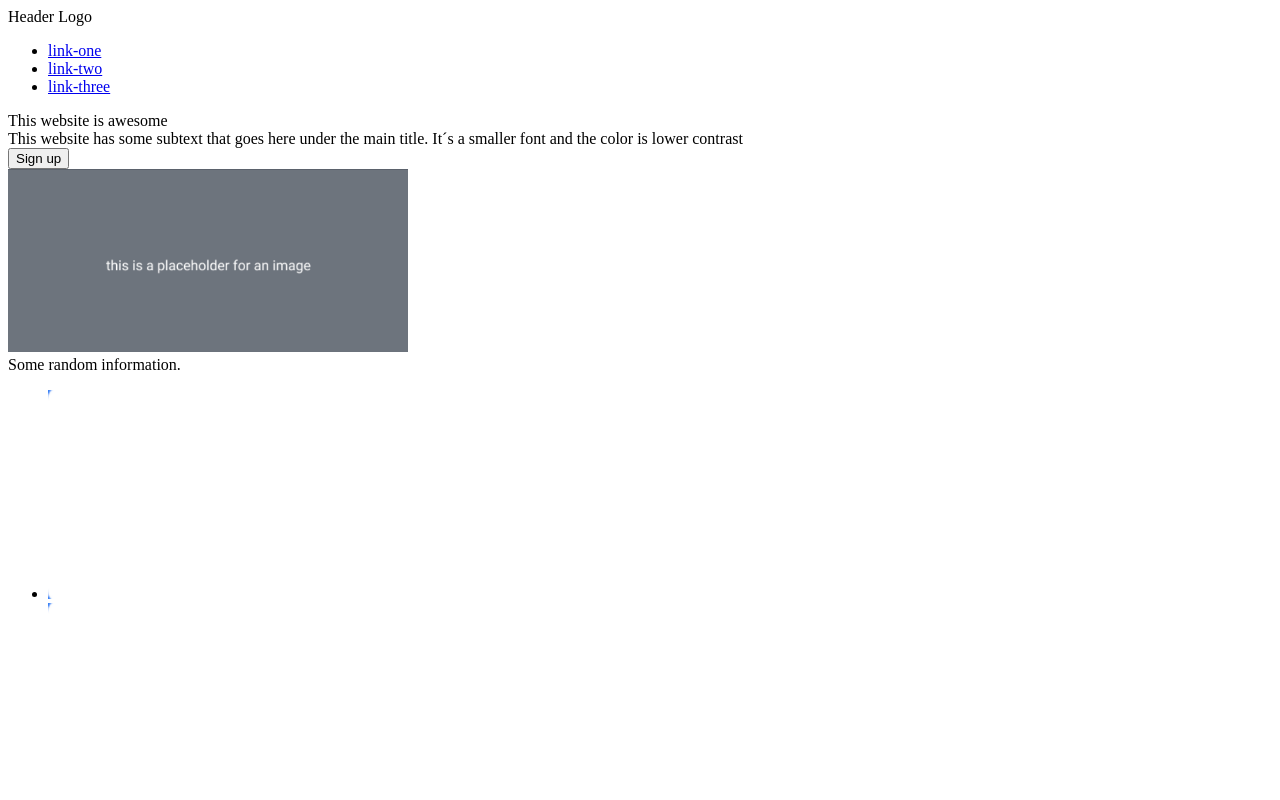
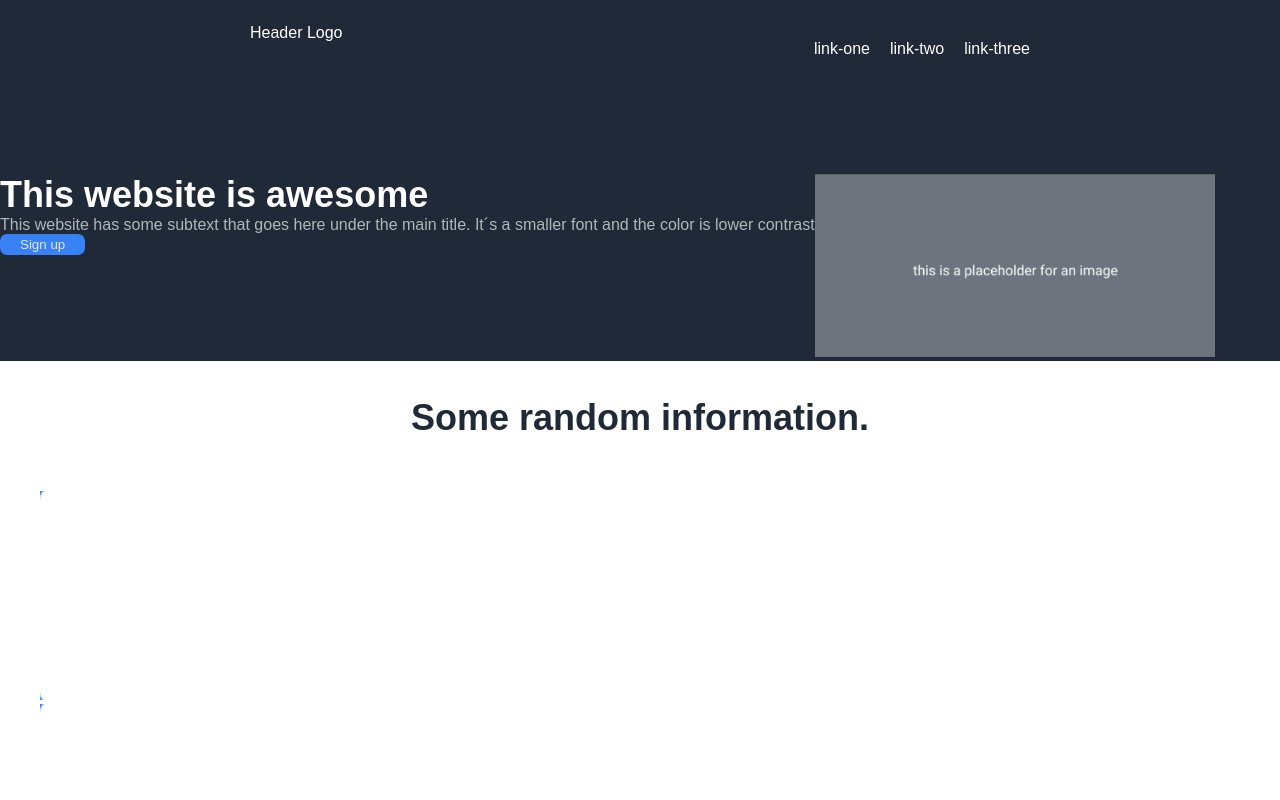
Before and after one commit to mintanie/Odin-Project-landing-page, a plain HTML site: page index.html in a window 1280 px wide. Shown: the top 800 px of the page. Drawn offline with Linux system fonts and the light colour scheme.

Commit message:
update html and start with design

```diff
--- a/index.html
+++ b/index.html
@@ -4,7 +4,7 @@
     <meta charset="UTF-8">
     <meta name="viewport" content="width=device-width, initial-scale=1.0">
     <title>my landing page</title>
-    <!-- <link rel="stylesheet" href="stylesheet.css"> -->
+    <link rel="stylesheet" href="stylesheet.css">
 </head>
 
 <body>
@@ -25,7 +25,7 @@
         <div class="left-side">
             <div class="main-title">This website is awesome</div>
             <div class="subtext">This website has some subtext that goes here under the main title. It´s a smaller font and the color is lower contrast</div>
-            <button>Sign up</button>
+            <button class="sign-up">Sign up</button>
         </div>
         <div>
             <img src="img/img1.png" width="400px"> <!-- change img later -->
@@ -42,15 +42,23 @@
             <li><img src="img/white.png" width="208px"></li>
             <li><img src="img/white.png" width="208px"></li>
         </ul>
+        <ul class="subtextimage">
+            <li>This is some subtext under an illustration or image</li>
+            <li>This is some subtext under an illustration or image</li>
+            <li>This is some subtext under an illustration or image</li>
+            <li>This is some subtext under an illustration or image</li>
+
+        </ul>
     </div>
 
     <!-- section 3 grey quote-->
-    <div class="section3"></div>
-    <div class="quote">This is an inspiring quote, or a testimonial from a costumer. Maybe it´s just filling up space, or maybe people will actually read it. Who knows? All I know is that it looks nice.</div>
-    <div>-Thor, God of Thunder</div>
+    <div class="section3">
+        <div class="quote">This is an inspiring quote, or a testimonial from a costumer. Maybe it´s just filling up space, or maybe people will actually read it. Who knows? All I know is that it looks nice.</div>
+        <div class="right-side">-Thor, God of Thunder</div>
+    </div>
 
 
-    <!-- section 4 sign up dic white & blue -->
+    <!-- section 4 sign up div white & blue -->
     <div class="section4"></div>
 
     <!-- section 5 footer darf-->
--- a/stylesheet.css
+++ b/stylesheet.css
@@ -4,8 +4,7 @@ body{
     display: flex;
     flex-direction: column;
 }
-
-
+.header,
 .section1,
 .section2,
 .section3,
@@ -14,7 +13,97 @@ body{
     display: flex;
 }
 
+/*section 0 header und die 3 links*/
+
+.header {
+    color: white;
+    background-color: #1F2937;
+    justify-content: space-between;
+    padding-top: 24px;
+    padding-left: 250px;
+    padding-bottom: 100px;
+}
+
+.right-side {
+   padding-right: 250px;
+}
+.links {
+    color: rgba(255, 255, 255, 0.66);
+    display: flex;
+    gap: 20px;
+}
+
+/*section 1 awesome webseite mit img*/
+.main-title {
+    font-size: 36px;
+    font-weight: 900;
+    color: white;
+}
+
+.section1 {
+    background-color: #1F2937;
+}
+.subtext{
+    color: rgba(255, 255, 255, 0.66);
+}
+.sign-up {
+    background-color: #3882F6;
+    border-style: none;
+    border-radius: 7px;
+    border-color: #1F2937;
+    color: #E5E7EB;
+    padding: 3px 20px;
+}
+
+/*section 2 random nfo mit img und beschreibung*/
+
 .section2 {
-    background-color: rosybrown;
+    flex-direction: column;
+}
 
+.information-header {
+    font-size: 36px;
+    color: #1F2937;
+    font-weight: 900;
+    justify-content: center;
+    align-self: center;
+    padding: 36px;
 }
+
+.folder-img{
+    flex-direction: column;
+}
+
+/*section 3 quote*/
+.section3 {
+    flex-direction: column;
+    background-color: #E5E7EB;
+    justify-content: center;
+}
+
+.quote {
+    font-size: 36px;
+    font-weight: 300;
+}
+
+/*section 4 mit sign up div white & blue */
+
+
+/*footer*/
+
+.footer {
+    color: white;
+    height: 3em;
+    justify-content: center;
+    align-content: center;
+    background-color: #1F2937;
+}
+
+a {
+    color: white;
+    text-decoration: none;
+}
+
+li {
+    list-style-type: none;
+}
```
